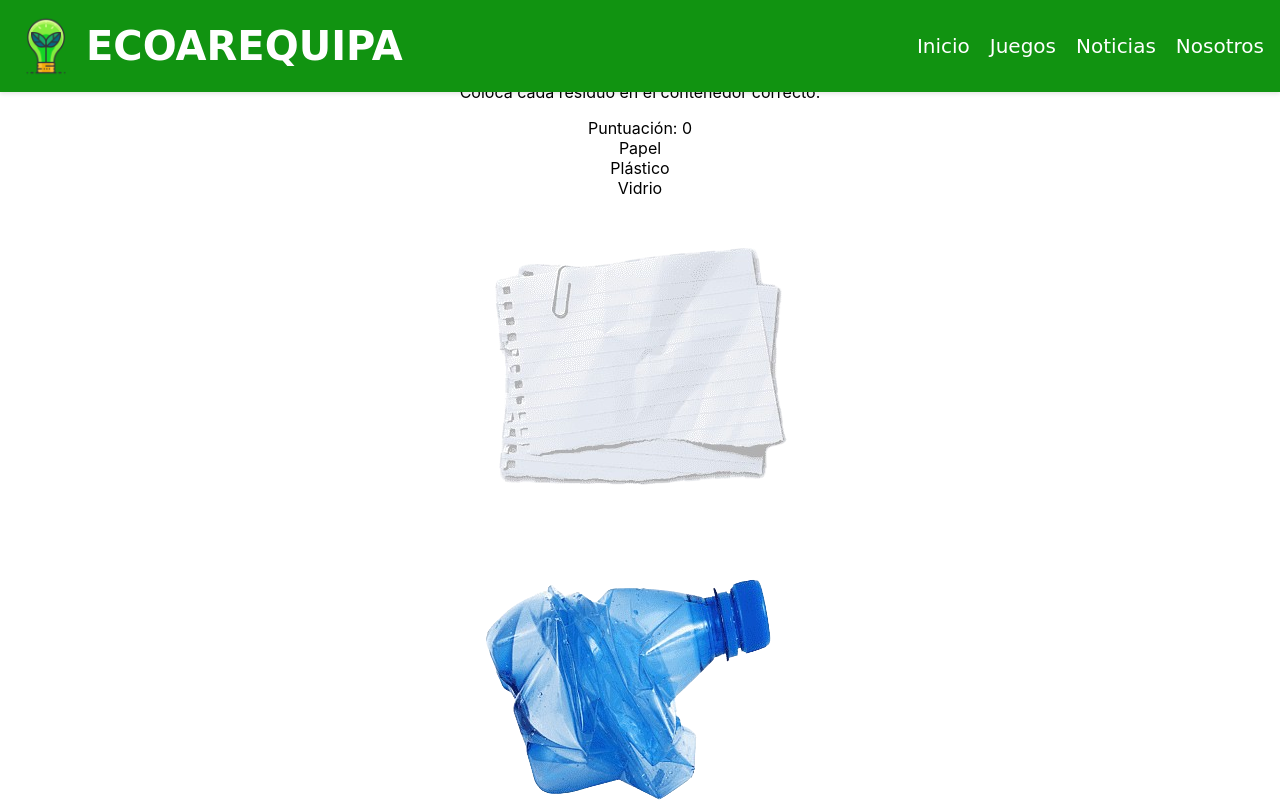
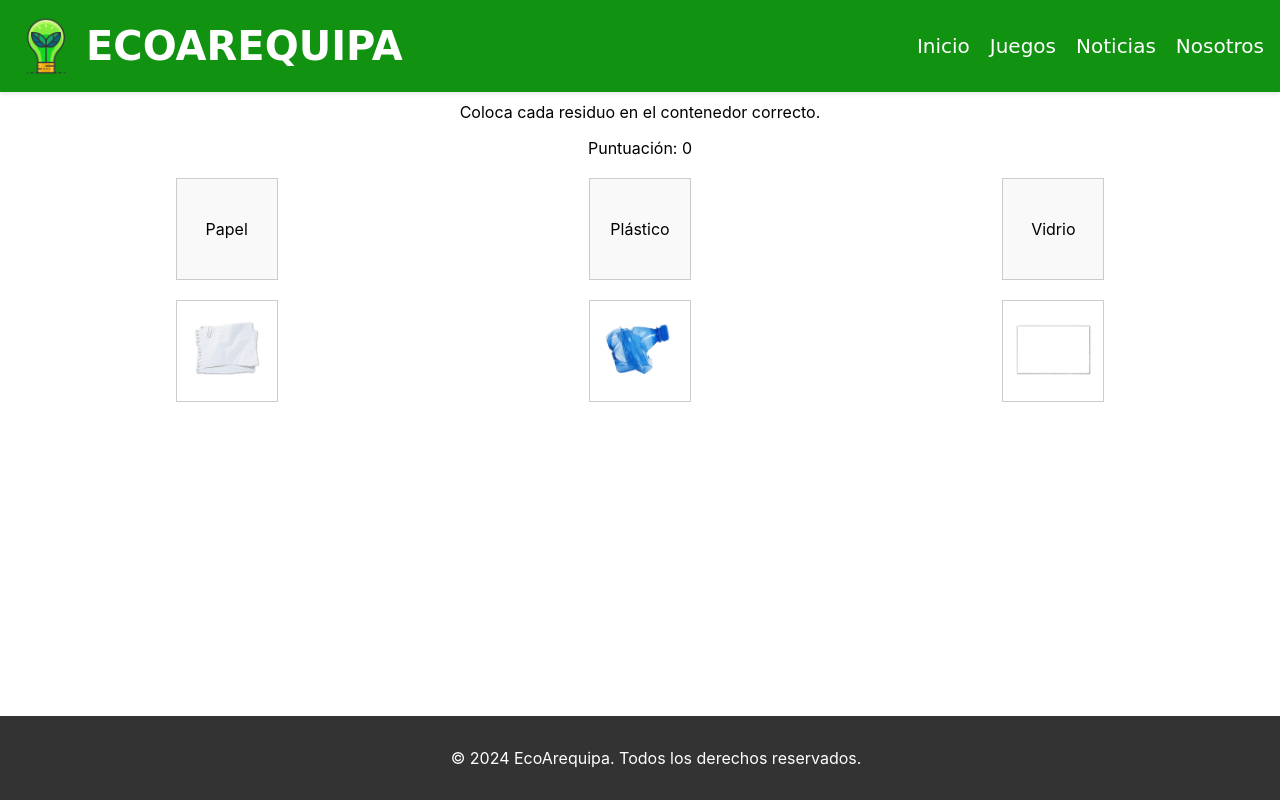
Before and after one commit to EddieCodder/EcoArequipa, a React (Create React App) app in the folder ecoarequipa/: page /reciclayreutiliza in a window 1280 px wide. Shown: the top 801 px of the page. Built offline with nearby package versions, Linux system fonts and the light colour scheme.

Commit message:
se configuro los estilos de los juegos

```diff
--- a/ecoarequipa/src/styles.css
+++ b/ecoarequipa/src/styles.css
@@ -340,3 +340,53 @@ code {
   height: 90px; /* Ajusta el tamaño según tus necesidades */
   margin-bottom: 20px;
 }
+
+/***************************************************************************/
+/* Estilos para los juegos */
+.game-container {
+  text-align: center;
+  padding: 20px;
+}
+
+/* estilo para el juego de reciclaje */
+.bins, .items {
+  display: flex;
+  justify-content: space-around;
+  margin-top: 20px;
+}
+
+.bin, .item {
+  width: 100px;
+  height: 100px;
+  border: 1px solid #ccc;
+  display: flex;
+  justify-content: center;
+  align-items: center;
+  cursor: pointer;
+}
+
+.bin {
+  background-color: #f9f9f9;
+}
+
+.item img {
+  width: 80%;
+  height: auto;
+}
+
+/* estilo para el juego energia */
+.device-list {
+  list-style-type: none;
+  padding: 0;
+}
+
+.device-list li {
+  display: flex;
+  justify-content: space-between;
+  align-items: center;
+  margin: 10px 0;
+}
+
+.device-list li.on {
+  background-color: #badd3d
+}
```
